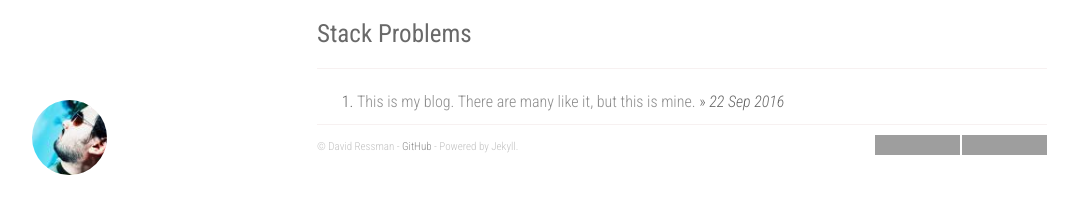
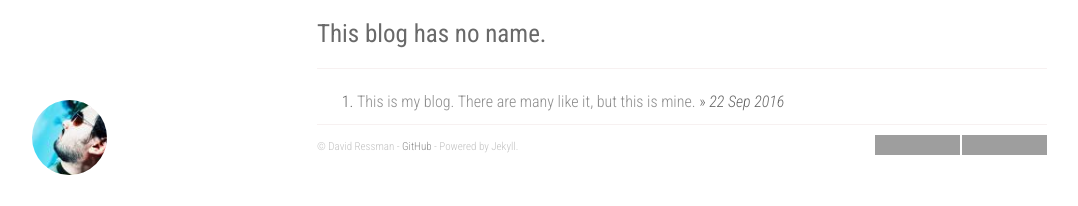
Before and after one commit to davidr/davidr.github.io, a Jekyll site: the page built from index.html, in a window 1280 px wide. Shown: the top 206 px of the page, without its empty margins (53-1131 px from the left). Built offline with Jekyll 4.4.1, drawn with Linux system fonts in a browser that asks for light colours; nearby versions of some CDN libraries; the list of posts is cut into pages by our own code; comment, search, counter and statistics services are not loaded; grey boxes are pictures that could not be loaded.

Commit message:
Take out title of site I took this template from

```diff
--- a/index.html
+++ b/index.html
@@ -3,7 +3,7 @@ layout: default
 ---
 
 <div id="home">
-    <h1>Stack Problems</h1>
+    <h1>This blog has no name.</h1>
     <hr />
     <ol class="posts">
     {% for post in paginator.posts %}
```
